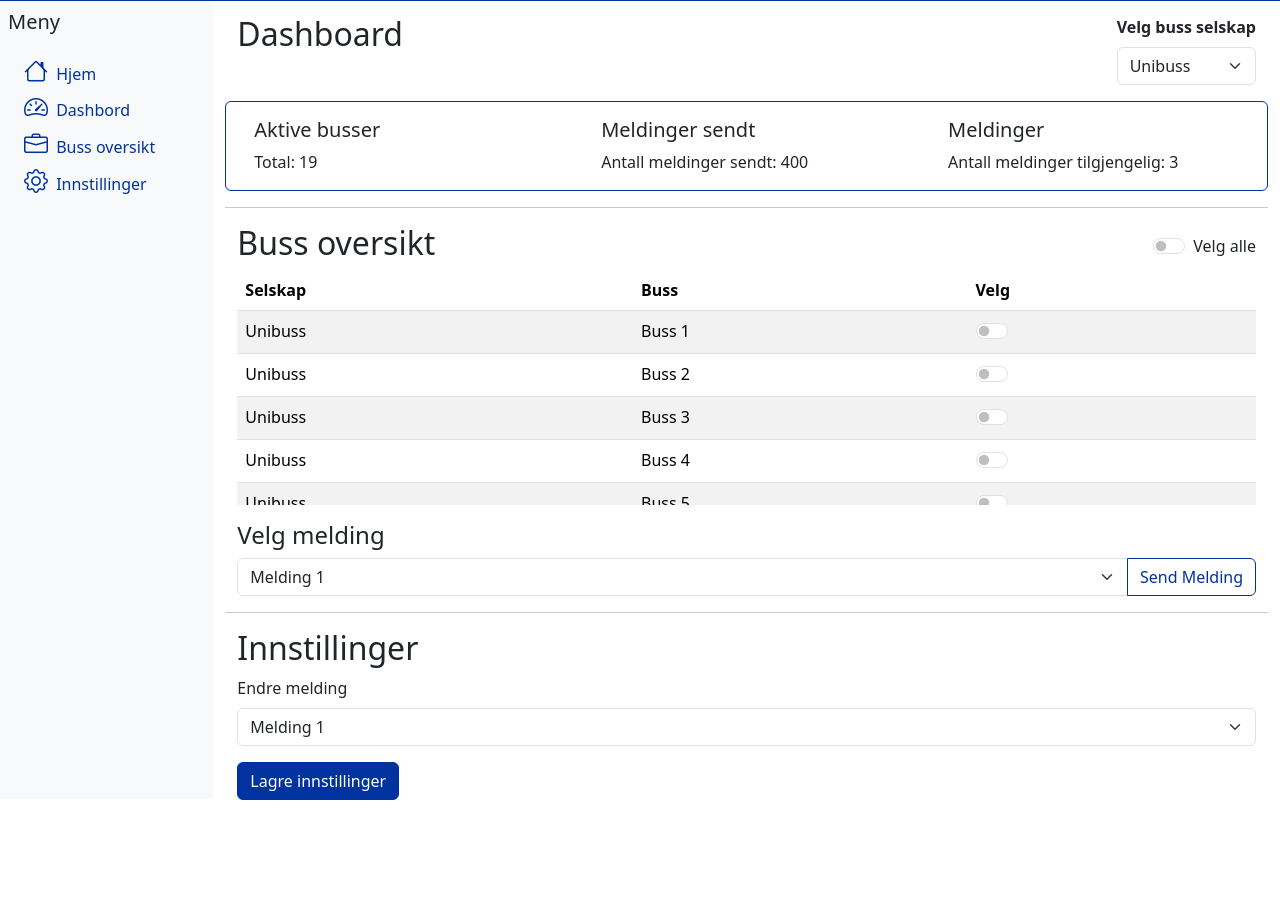
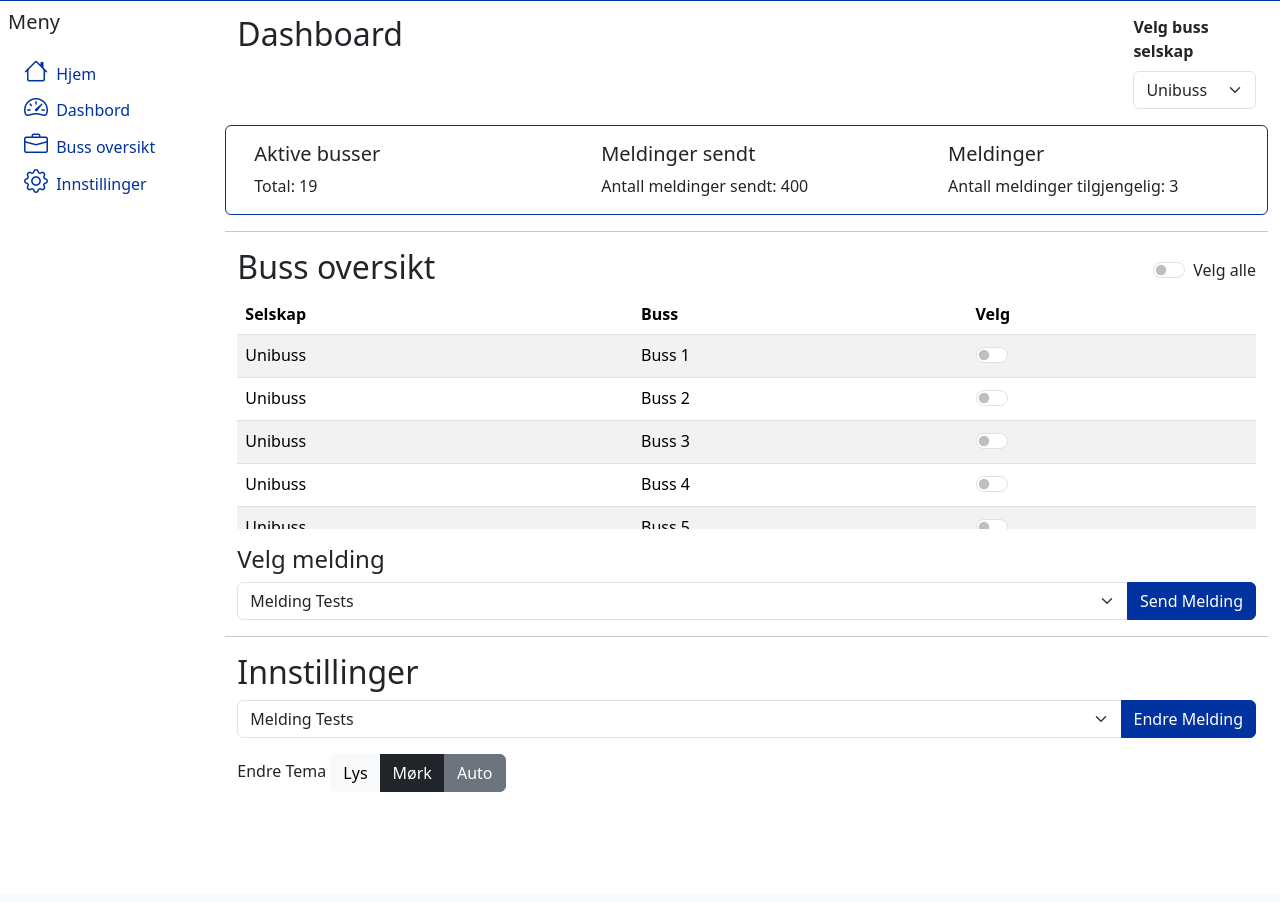
Before and after one commit to Jeph-git/KGK, a Flask app: page /dashboard in a window 1280 px wide. Shown: the part 49-951 px from the top of the page. After the commit the page ends 841 px from the top, so only its background shows below. Run offline with Flask 3, Linux system fonts and the light colour scheme; some libraries are stand-ins or nearby versions.

Commit message:
Update message selection forms and improve UI elements

```diff
--- a/forms.py
+++ b/forms.py
@@ -25,7 +25,15 @@ class ChooseMessage(FlaskForm):
         choices=[(value, value) for value in messages.values()],
     )
 
-class ChooseBus(FlaskForm):
+
+class ChooseMessageForChange(FlaskForm):
+    messages = load_messages()
+    message = SelectField(
+        'Choose message',
+        choices=[(value, value) for value in messages.values()],
+    )
+
+class ChooseCompany(FlaskForm):
     bus_data = load_bus_data()
     companies = list(bus_data['company'])
     company = SelectField(
--- a/json/messages.json
+++ b/json/messages.json
@@ -1 +1 @@
-{"message1": "Melding 1", "message2": "Melding 2", "message3": "Melding 3"}
+{"message1": "Melding Tests", "message2": "Melding 2", "message3": "Melding 3"}
--- a/templates/base.html
+++ b/templates/base.html
@@ -1,5 +1,5 @@
 <!DOCTYPE html>
-<html lang="en">
+<html lang="en" >
 <head>
     <meta charset="UTF-8">
     <meta name="viewport" content="width=device-width, initial-scale=1.0">
@@ -60,7 +60,89 @@
 </head>
 <body class="mt-lg-5 mt-md-5 mt-sm-5">
 
+<script>
+    // Bootstrap dark mode toggle added to top to prevent flickering
+        /*!
+ * Color mode toggler for Bootstrap's docs (https://getbootstrap.com/)
+ * Copyright 2011-2024 The Bootstrap Authors
+ * Licensed under the Creative Commons Attribution 3.0 Unported License.
+ */
 
+(() => {
+    'use strict'
+
+    const getStoredTheme = () => localStorage.getItem('theme')
+    const setStoredTheme = theme => localStorage.setItem('theme', theme)
+
+    const getPreferredTheme = () => {
+      const storedTheme = getStoredTheme()
+      if (storedTheme) {
+        return storedTheme
+      }
+
+      return window.matchMedia('(prefers-color-scheme: dark)').matches ? 'dark' : 'light'
+    }
+
+    const setTheme = theme => {
+      if (theme === 'auto') {
+        document.documentElement.setAttribute('data-bs-theme', (window.matchMedia('(prefers-color-scheme: dark)').matches ? 'dark' : 'light'))
+      } else {
+        document.documentElement.setAttribute('data-bs-theme', theme)
+      }
+    }
+
+    setTheme(getPreferredTheme())
+
+    const showActiveTheme = (theme, focus = false) => {
+      const themeSwitcher = document.querySelector('#bd-theme')
+
+      if (!themeSwitcher) {
+        return
+      }
+
+      const themeSwitcherText = document.querySelector('#bd-theme-text')
+      const activeThemeIcon = document.querySelector('.theme-icon-active use')
+      const btnToActive = document.querySelector(`[data-bs-theme-value="${theme}"]`)
+      const svgOfActiveBtn = btnToActive.querySelector('svg use').getAttribute('href')
+
+      document.querySelectorAll('[data-bs-theme-value]').forEach(element => {
+        element.classList.remove('active')
+        element.setAttribute('aria-pressed', 'false')
+      })
+
+      btnToActive.classList.add('active')
+      btnToActive.setAttribute('aria-pressed', 'true')
+      activeThemeIcon.setAttribute('href', svgOfActiveBtn)
+      const themeSwitcherLabel = `${themeSwitcherText.textContent} (${btnToActive.dataset.bsThemeValue})`
+      themeSwitcher.setAttribute('aria-label', themeSwitcherLabel)
+
+      if (focus) {
+        themeSwitcher.focus()
+      }
+    }
+
+    window.matchMedia('(prefers-color-scheme: dark)').addEventListener('change', () => {
+      const storedTheme = getStoredTheme()
+      if (storedTheme !== 'light' && storedTheme !== 'dark') {
+        setTheme(getPreferredTheme())
+      }
+    })
+
+    window.addEventListener('DOMContentLoaded', () => {
+      showActiveTheme(getPreferredTheme())
+
+      document.querySelectorAll('[data-bs-theme-value]')
+        .forEach(toggle => {
+          toggle.addEventListener('click', () => {
+            const theme = toggle.getAttribute('data-bs-theme-value')
+            setStoredTheme(theme)
+            setTheme(theme)
+            showActiveTheme(theme, true)
+          })
+        })
+    })
+  })()
+</script>
 
 
     </div>
@@ -155,6 +237,10 @@
             });
 
         });
+
+
+
+
     </script>
 
 
--- a/templates/dashboard.html
+++ b/templates/dashboard.html
@@ -18,6 +18,8 @@
 </style>
 
 <body>
+
+
     <nav class="navbar fixed-bottom navbar-expand-sm bg-primary navbar-dark d-block d-sm-none shadow-lg">
         <ul class="navbar-nav mx-auto flex-row gap-3 justify-content-between w-100">
             <li class="nav-item ms-3">
@@ -45,7 +47,7 @@
     <div class="container-fluid ">
         <div class="row flex-nowrap ">
             <!-- Sidebar -->
-            <div class="col-auto col-md-3 col-xl-2 px-sm-2 px-0 bg-light d-none d-sm-block position-fixed">
+            <div class="col-auto col-md-3 col-xl-2 px-sm-2 px-0  d-none d-sm-block position-fixed">
                 <div class="d-flex flex-column align-items-center align-items-sm-start px-0 pt-2 text-white min-vh-100">
                     <a href="/" class="d-flex align-items-center pb-3 mb-md-0 me-md-auto text-white text-decoration-none">
                         <span class="fs-5 d-none d-sm-inline text-dark">Meny</span>
@@ -81,12 +83,23 @@
                 <!-- DASHBOARD -->
                 <div class="container">
                     <div class="container d-flex p-0">
-                        <h2 id="dashboard" class="section-offset">Dashboard</h2>
+                        <div class="container d-flex p-0 flex-column align-items-start">
+                            <h2 id="dashboard" class="section-offset">Dashboard</h2>
+
+                            {% for type, message in get_flashed_messages(with_categories=true) %}
+                            <div class="alert {% if type == 'success' %}alert-success{% elif type == 'danger' %}alert-danger{% endif %} alert-dismissible fade show col-sm-6 col-lg-3 opacity-75" role="alert" data-mdb-delay="3000">
+                              {{ message }}
+                              <button type="button" class="btn-close" data-bs-dismiss="alert" aria-label="Close"></button>
+                            </div>
+                            {% endfor %}
+
+                        </div>
+
                         <form id="company_form" method="POST" class="ms-auto">
-                            {{ choose_bus_form.hidden_tag() }}
+                            {{ choose_company_form.hidden_tag() }}
                             <div class="mb-3">
                                 <label for="company" class="form-label fw-bold">Velg buss selskap</label>
-                                {{ choose_bus_form.company(class="form-select", id="company_select") }}
+                                {{ choose_company_form.company(class="form-select", id="company_select") }}
                             </div>
                         </form>
                     </div>
@@ -169,7 +182,7 @@
                         <div class="input-group mb-3">
                             <!-- <label for="message_select" class="form-label">Velg melding</label> -->
                             {{ select_message_form.message(class="form-select", id="message_select",) }}
-                            <button class="btn btn-outline-primary" type="submit" id="button-addon2"  >Send Melding</button>
+                            <button class="btn btn-primary" type="submit" name="submit_select_message" id="button-addon2"  >Send Melding</button>
                         </div>
 
                     </form>
@@ -180,17 +193,27 @@
                 <!-- TODO Add functionality to be able to change message  -->
                 <div class="container">
                     <h2 id="settings" class="section-offset">Innstillinger</h2>
-                    <form>
-                        <div class="mb-3">
-                            <label for="notificationSetting" class="form-label">Endre melding</label>
-                            <select class="form-select" id="notificationSetting">
-                                <option selected>Melding 1</option>
-                                <option>Melding 2</option>
-                            </select>
+                    <form id="select_message_for_change" method="POST">
+                        {{ select_message_for_change.hidden_tag() }}
+
+                        <div class="input-group mb-3">
+                            {{ select_message_for_change.message(class="form-select", id="message_select",) }}
+                            <button class="btn btn-primary" type="submit" id="button-addon3" name="submit_change_message" >Endre Melding</button>
                         </div>
-                        <button type="submit" class="btn btn-primary">Lagre innstillinger</button>
+
                     </form>
+
+                    <!-- Theme Toggle -->
+                    <label for="theme-toggle">Endre Tema</label>
+                    <div class="btn-group " role="group" aria-label="Theme Toggle">
+                        <button type="button" class="btn btn-light section-offset" data-bs-theme-value="light">Lys</button>
+                        <button type="button" class="btn btn-dark" data-bs-theme-value="dark">Mørk</button>
+                        <button type="button" class="btn btn-secondary" data-bs-theme-value="auto">Auto</button>
+                    </div>
+
+
                 </div>
+
 
 
 
@@ -250,6 +273,18 @@
             })
         });
 
+        // Automatically close alerts after a delay
+        document.addEventListener('DOMContentLoaded', function() {
+            const alerts = document.querySelectorAll('.alert-dismissible[data-mdb-delay]');
+            alerts.forEach(function(alert) {
+                const delay = parseInt(alert.getAttribute('data-mdb-delay'), 10);
+                setTimeout(function() {
+                    const alertInstance = new bootstrap.Alert(alert);
+                    alertInstance.close();
+                }, delay);
+            });
+        });
+
     </script>
 </body>
 
--- a/templates/index.html
+++ b/templates/index.html
@@ -10,9 +10,9 @@
     <div class="container mt-5">
 
         <div class="px-4 py-5 my-5 text-center bg-light rounded-3 border shadow-lg" >
-            <h1 class="display-5 fw-bold"><span class="text-primary">KGK</span> Tech Demo</h1>
+            <h1 class="display-5 fw-bold text-dark"><span class="text-primary">KGK</span> Tech Demo</h1>
             <div class="col-lg-6 mx-auto">
-              <p class="lead mb-4">Dette er en demo som viser hvordan du enkelt kan gi instruksjoner til busser gjennom et brukervennlig grensesnitt med god brukeropplevelse.</p>
+              <p class="lead mb-4 text-dark">Dette er en demo som viser hvordan du enkelt kan gi instruksjoner til busser gjennom et brukervennlig grensesnitt med god brukeropplevelse.</p>
               <div class="d-grid gap-2 d-sm-flex justify-content-sm-center">
                 <a href="{{ url_for('dashboard.dashboard_home') }}" class="btn btn-primary btn-lg px-4 gap-3" role="button">Vis Dashboard</a>
 
```
Also changed, not shown: blueprints/dashboard.py (+23 -24 lines), 1 other file.
